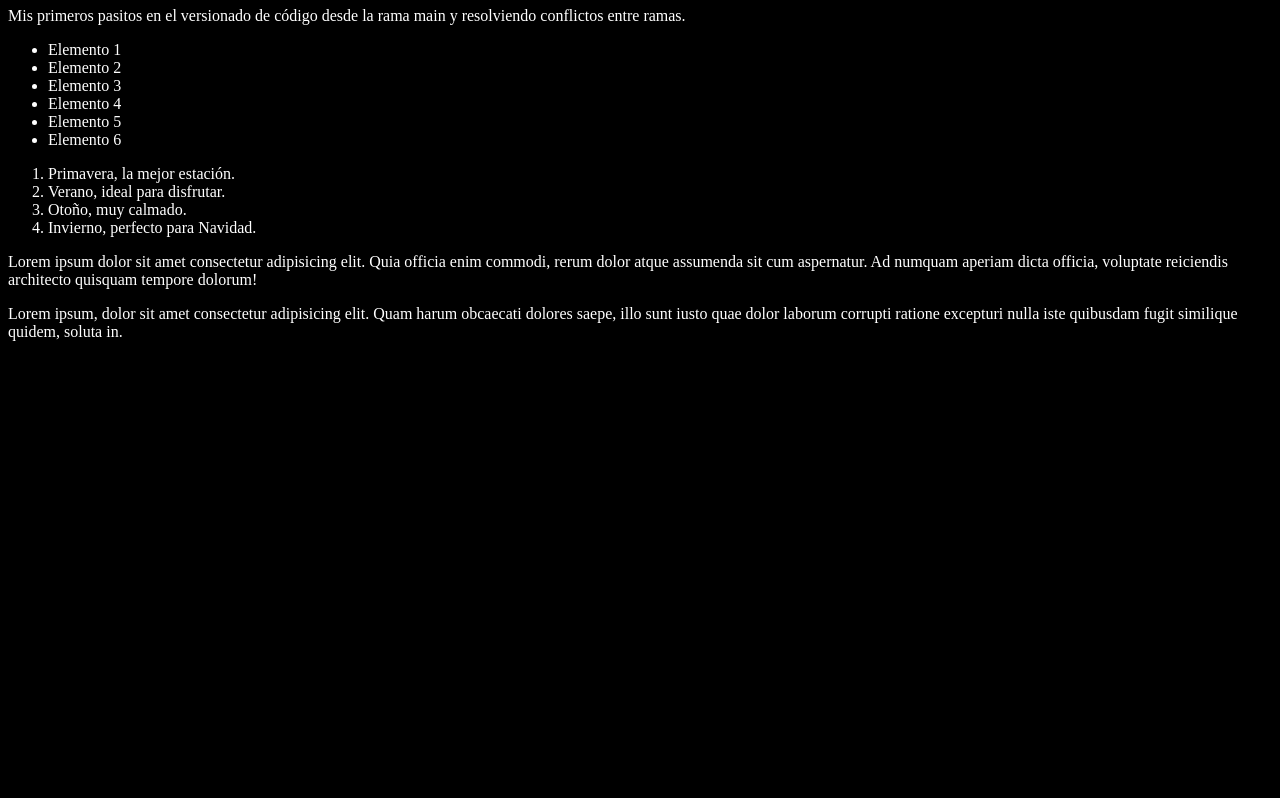
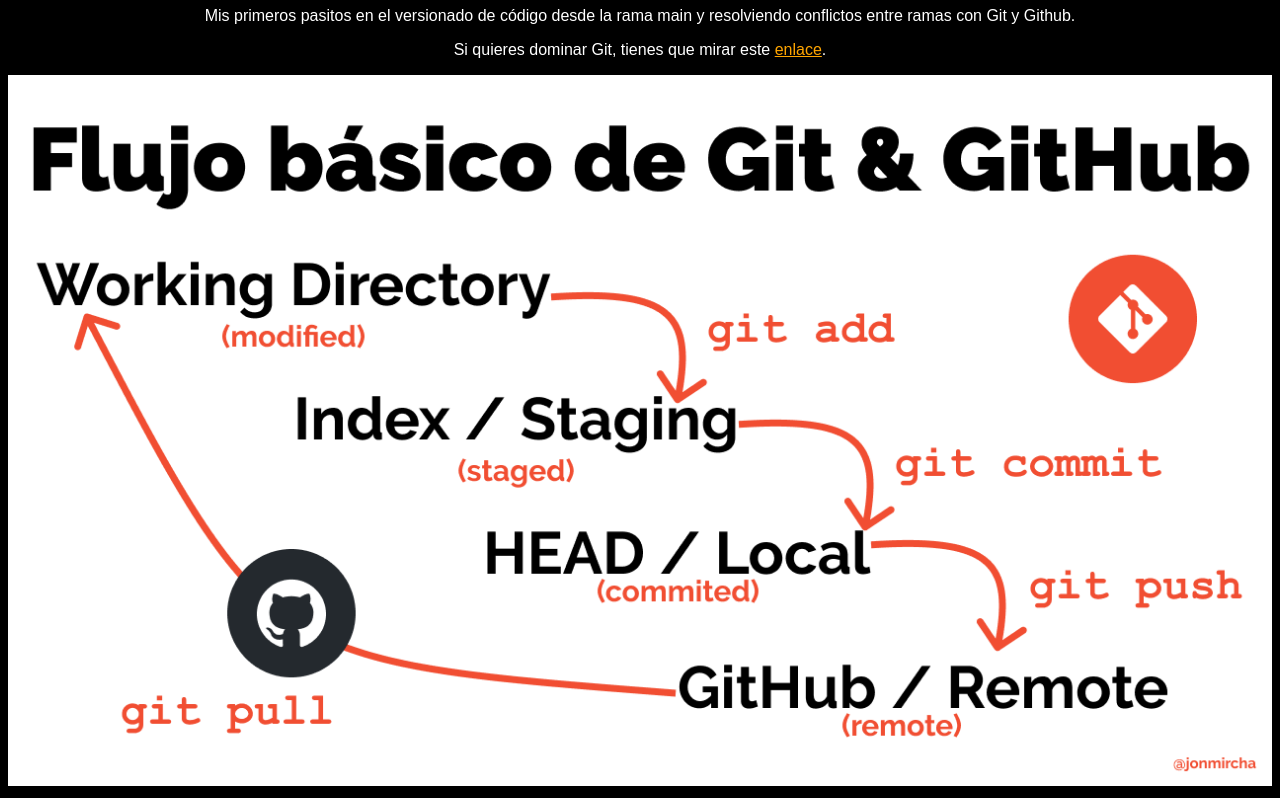
Before and after one commit to lumaxiviba/git-course, a plain HTML site: page index.html in a window 1280 px wide. Shown: the part 73-871 px from the top of the page. Before the commit the page ends 800 px from the top, so only its background shows below. Drawn offline with Linux system fonts and the light colour scheme.

Commit message:
Agregando imagen del flujo de Git y mejorando el index.html

```diff
--- a/index.html
+++ b/index.html
@@ -10,33 +10,14 @@
     <h1>Aprendiendo Git</h1>
     <p>
       Mis primeros pasitos en el versionado de código desde la rama main y
-      resolviendo conflictos entre ramas.
-    </p>
-    <ul>
-      <li>Elemento 1</li>
-      <li>Elemento 2</li>
-      <li>Elemento 3</li>
-      <li>Elemento 4</li>
-      <li>Elemento 5</li>
-      <li>Elemento 6</li>
-    </ul>
-    <ol>
-      <li>Primavera, la mejor estación.</li>
-      <li>Verano, ideal para disfrutar.</li>
-      <li>Otoño, muy calmado.</li>
-      <li>Invierno, perfecto para Navidad.</li>
-    </ol>
-    <p>
-      Lorem ipsum dolor sit amet consectetur adipisicing elit. Quia officia enim
-      commodi, rerum dolor atque assumenda sit cum aspernatur. Ad numquam
-      aperiam dicta officia, voluptate reiciendis architecto quisquam tempore
-      dolorum!
+      resolviendo conflictos entre ramas con Git y Github.
     </p>
     <p>
-      Lorem ipsum, dolor sit amet consectetur adipisicing elit. Quam harum
-      obcaecati dolores saepe, illo sunt iusto quae dolor laborum corrupti
-      ratione excepturi nulla iste quibusdam fugit similique quidem, soluta in.
+      Si quieres dominar Git, tienes que mirar este
+      <a href="https://jonmircha.com/git">enlace</a>.
     </p>
+    <img src="git-flow.png" alt="Flujo Básico de Git" />
+
     <script src="index.js"></script>
   </body>
 </html>
--- a/styles.css
+++ b/styles.css
@@ -1,4 +1,18 @@
 html {
   background-color: black;
   color: #fff;
+  font-family: sans-serif;
+  text-align: center;
 }
+
+a {
+  color: orange;
+}
+
+a:hover {
+  color: orangered;
+}
+
+img {
+  max-width: 100%;
+}
```
Also changed, not shown: git-flow.png (added).
